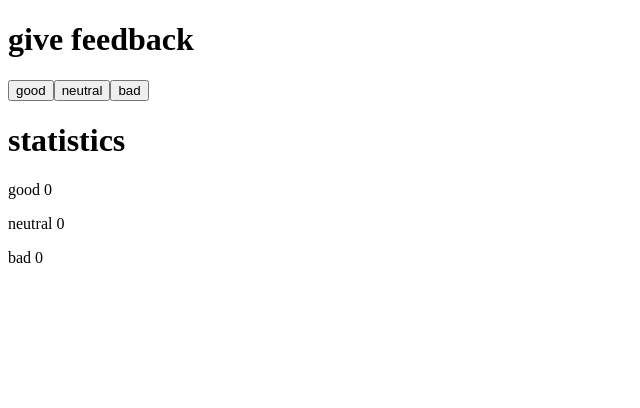
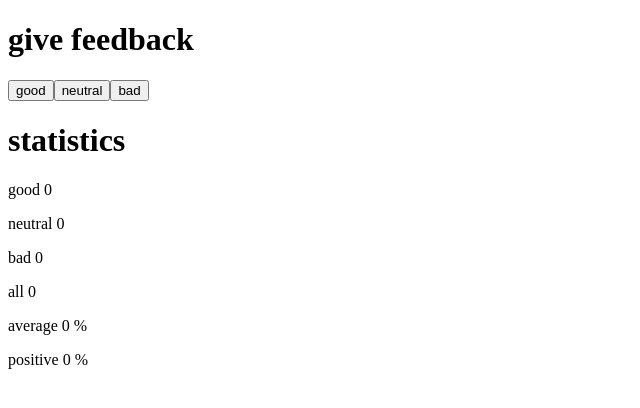
Before and after one commit to CarlosGBGzz/CursoFullStackOpen, a React (Vite) app in the folder Part1/unicafe/: page / in a window 1280 px wide. Shown: the top 408 px of the page, without its empty margins (0-640 px from the left). Built offline with nearby package versions, Linux system fonts and the light colour scheme.

Commit message:
feat: add all, average, and positive stats

```diff
--- a/Part1/unicafe/src/App.jsx
+++ b/Part1/unicafe/src/App.jsx
@@ -5,22 +5,28 @@ const App = () => {
   const [good, setGood] = useState(0)
   const [neutral, setNeutral] = useState(0)
   const [bad, setBad] = useState(0)
+  const [total, setTotal] = useState(0)
 
   const handleGood = () => {
     let updateGood = good + 1
     setGood(updateGood)
+    setTotal( total + 1)
   }
 
   const handleNeutral = () => {
     let updateNeutral = neutral + 1
     setNeutral(updateNeutral)
+    setTotal( total + 1)
   }
 
   const handleBad = () => {
     let updateBad = bad + 1
     setBad(updateBad)
+    setTotal( total + 1)
   }
 
+  let average = total === 0 ? 0 : 100 * (1 * good - 1 * bad) / total
+  let positive = total === 0 ? 0 : 100 * good / total
 
 
   return (
@@ -34,6 +40,9 @@ const App = () => {
       <p>good {good}</p>
       <p>neutral {neutral}</p>
       <p>bad {bad}</p>
+      <p>all {total}</p>
+      <p>average {average} %</p>
+      <p>positive {positive} %</p>
     </div>
   )
 }
```
